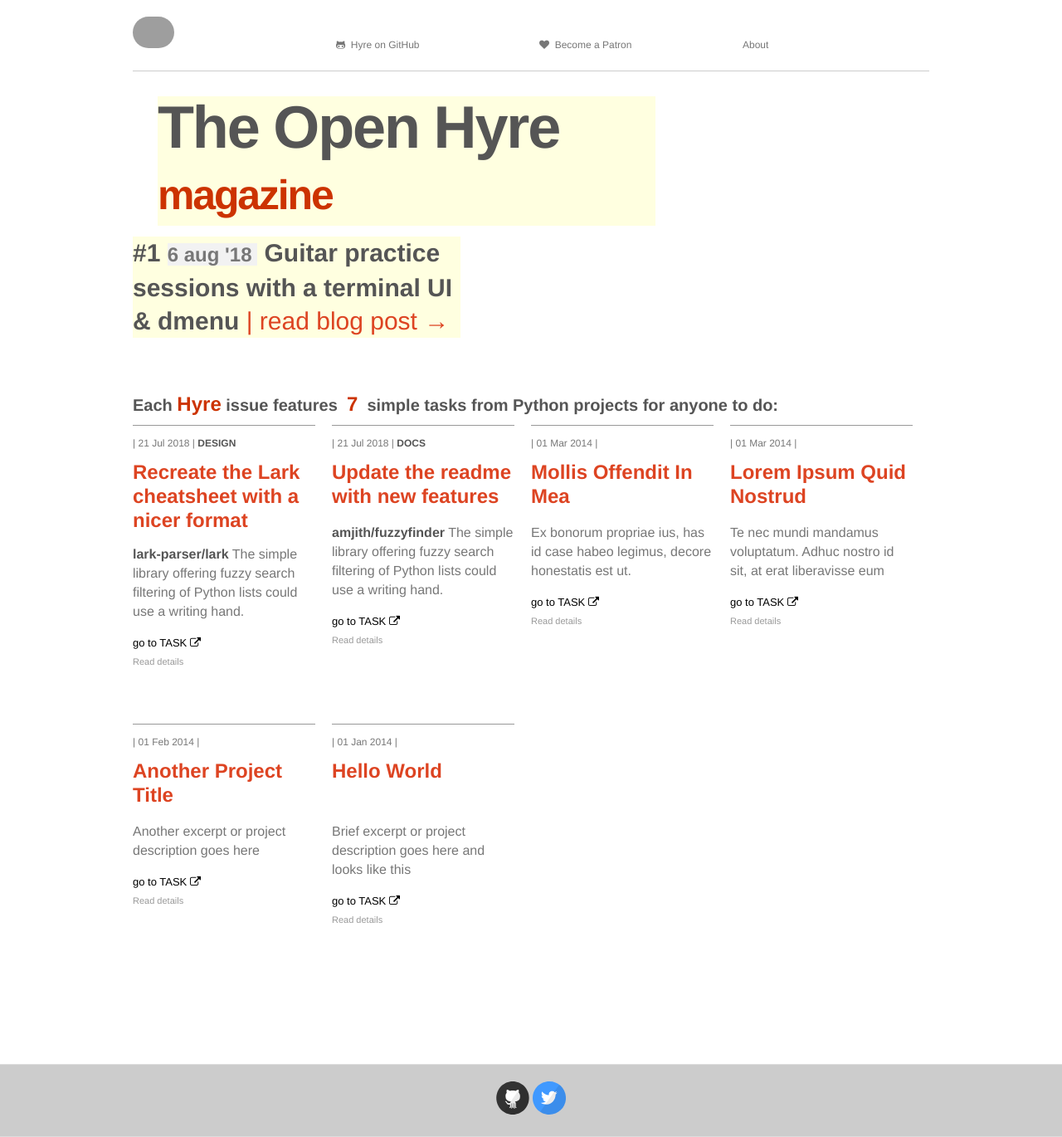
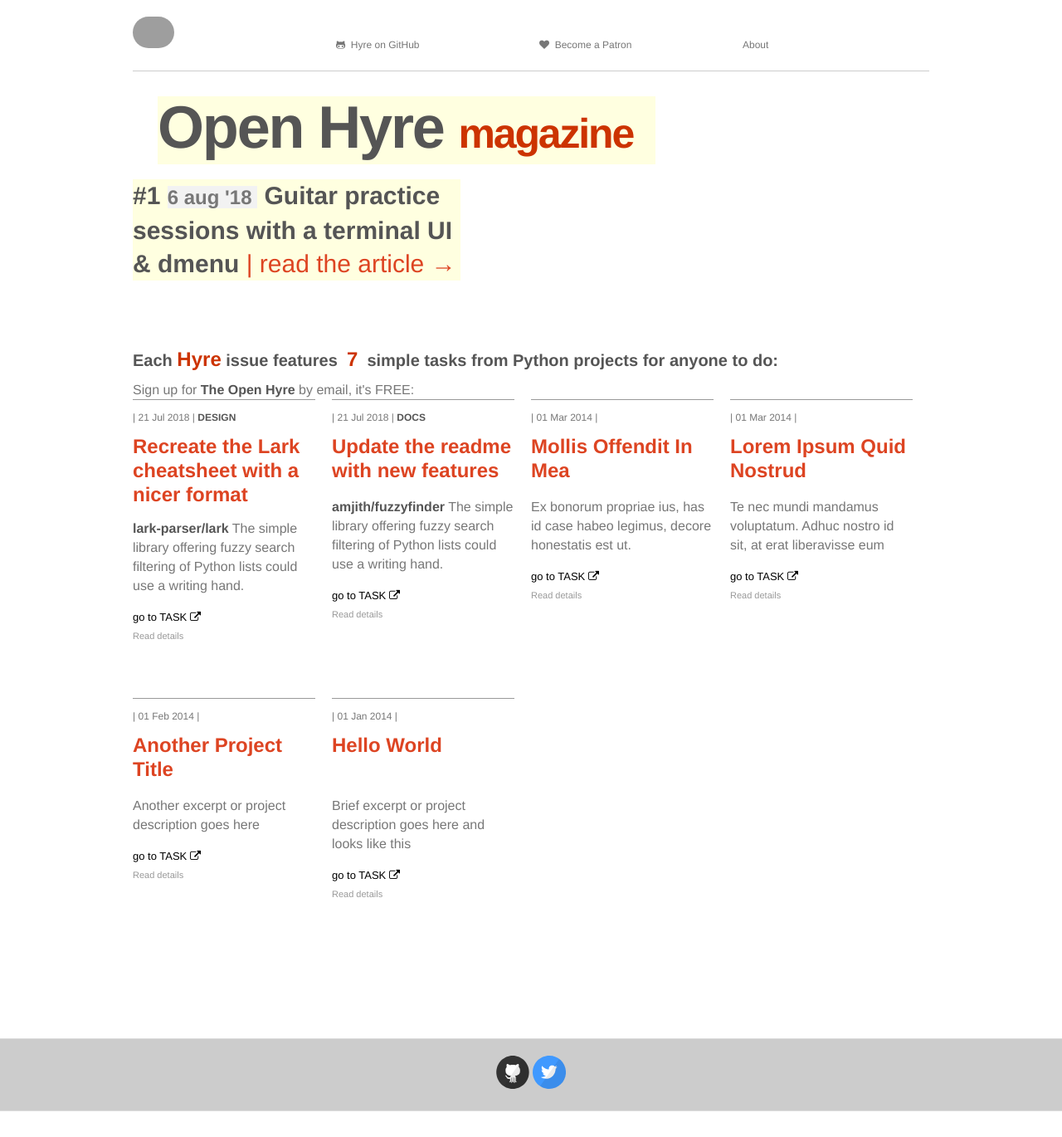
Before and after one commit to szpilman/theopenhyre, a Jekyll site: the page built from index.html, in a window 1280 px wide. Shown: the whole page at 83% size. Built offline with Jekyll 4.4.1, drawn with Linux system fonts in a browser that asks for light colours; nearby versions of some CDN libraries; after the commit the page ends 1339 px from its top, so only the background shows below that; grey boxes are pictures that could not be loaded.

Commit message:
try out new ideas for front page
The code for tagging tracks came along, now it's down to saving a cata
file and parsing it back, then getting ffmpeg/libav to work on Fedora
(hate rpm repos.) What took so long? Can't get enough of the day.

+ 18071700*

```diff
--- a/_config.yml
+++ b/_config.yml
@@ -3,7 +3,7 @@
 #
 
 # Name of your site (displayed in the header)
-name: The Open Hyre
+name: Open Hyre
 
 # Short bio or description (displayed in the header)
 description: Guitar practice sessions with a terminal UI &amp; dmenu
--- a/_layouts/home.html
+++ b/_layouts/home.html
@@ -37,7 +37,7 @@
         <strong>Guitar practice sessions
           with a terminal UI &amp; dmenu</strong>
           <a href="http://blog.openhyre.org/blablabla">
-            &vert; read blog post →
+            &vert; read the article →
           </a>
       </p>
     </div>
--- a/index.html
+++ b/index.html
@@ -3,7 +3,12 @@
 ---
 
 <div class="posts clearfix">
-  <h3>Each <strong class="red">Hyre</strong> issue features &nbsp;<strong class="red">7</strong>&nbsp; simple tasks from Python projects for anyone to do:</h3>
+  <h3>Each <strong class="red">Hyre</strong> issue features
+    &nbsp;<strong class="red">7</strong>&nbsp; simple tasks from
+    Python projects for anyone to do:</h3>
+  <article>
+    Sign up for <strong>The Open Hyre</strong> by email, it's FREE:
+  </article>
   {% for post in site.posts %}
     <article class="post">
       <div class="eyebrow">
--- a/style.scss
+++ b/style.scss
@@ -90,7 +90,7 @@
   font-weight: 700;
   max-width: 600px;
   margin-top: 30px;
-  margin-bottom: 18px;
+  margin-bottom: 23px;
   margin-left: 30px;
   letter-spacing: -.03em;
   .red {
@@ -135,7 +135,7 @@
   font-weight: 300;
   line-height: 40px;
   max-width: 395px;
-  margin-bottom: 25px;
+  margin-bottom: 40px;
   @include mobile {
     margin: 30px 20px 60px 20px;
   }
```
